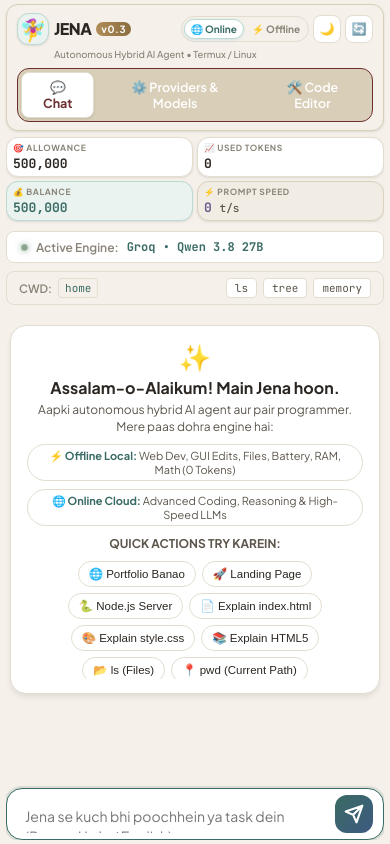
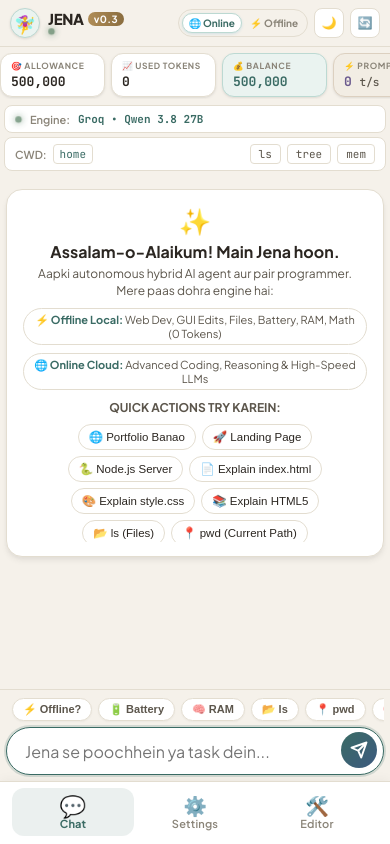
Before and after one commit to AttaallahKhan/jena2, a website: page public/index.html in a window 390 px wide. Drawn offline with Linux system fonts and the light colour scheme; no server answers.

Commit message:
feat(ui): transform UI into mobile app layout with bottom navigation bar and mobile input dock (colors preserved)

```diff
--- a/public/index.html
+++ b/public/index.html
@@ -2,7 +2,11 @@
 <html lang="en">
 <head>
   <meta charset="UTF-8">
-  <meta name="viewport" content="width=device-width, initial-scale=1.0, maximum-scale=1.0, user-scalable=no">
+  <meta name="viewport" content="width=device-width, initial-scale=1.0, maximum-scale=1.0, user-scalable=no, viewport-fit=cover">
+  <meta name="mobile-web-app-capable" content="yes">
+  <meta name="apple-mobile-web-app-capable" content="yes">
+  <meta name="apple-mobile-web-app-status-bar-style" content="black-translucent">
+  <meta name="theme-color" content="#f5f1ea" id="themeColorMeta">
   <title>Jena v0.3 — Autonomous Hybrid AI Agent</title>
   <link rel="stylesheet" href="style.css">
   <link rel="preconnect" href="https://fonts.googleapis.com">
@@ -11,14 +15,18 @@
 </head>
 <body>
   <div class="app-container">
-    <!-- Top Navigation Header -->
+    <!-- Top Mobile App Bar -->
     <header class="app-header">
-      <div class="brand">
-        <!-- Row 1: Avatar, Brand Name, Version Tag, Online/Offline Toggle, and Refresh Button -->
       <div class="header-main-row">
         <div class="header-left">
           <div class="avatar-glow">🧚‍♀️</div>
+          <div class="brand-text">
             <h1 class="brand-title">JENA <span class="version-tag">v0.3</span></h1>
+            <div class="header-status-pill">
+              <span class="pulse-dot"></span>
+              <span class="status-sub">Autonomous Hybrid Agent</span>
+            </div>
+          </div>
         </div>
 
         <div class="header-actions">
@@ -39,23 +47,6 @@
           </button>
         </div>
       </div>
-
-        <!-- Row 2: Subtitle -->
-        <p class="subtitle">Autonomous Hybrid AI Agent • Termux / Linux</p>
-      </div>
-
-      <!-- Main Navigation Tabs (Page 1 vs Page 2 vs Page 3) -->
-      <nav class="nav-tabs">
-        <button type="button" class="nav-tab active" id="tabNavMain">
-          💬 Chat
-        </button>
-        <button type="button" class="nav-tab" id="tabNavSettings">
-          ⚙️ Providers & Models
-        </button>
-        <button type="button" class="nav-tab" id="tabNavEditor">
-          🛠️ Code Editor
-        </button>
-      </nav>
     </header>
 
     <!-- ========================================================= -->
@@ -86,14 +77,15 @@
         </div>
       </section>
 
+      <!-- Compact Status Meta Strip -->
+      <div class="status-meta-row">
         <!-- Active Model Info Banner -->
         <div class="active-model-bar">
           <div class="active-model-info">
             <span class="pulse-dot"></span>
-          <span class="active-model-label">Active Engine:</span>
+            <span class="active-model-label">Engine:</span>
             <span class="active-model-name" id="mainActiveModelText">Groq &bull; Qwen 3.8 27B</span>
           </div>
-
         </div>
 
         <!-- CWD Path Indicator -->
@@ -105,7 +97,8 @@
           <div class="cwd-quick-actions">
             <button type="button" class="btn-xs-cwd" id="btnQuickLs" title="List files in current directory">ls</button>
             <button type="button" class="btn-xs-cwd" id="btnQuickTree" title="Folder tree view">tree</button>
-          <button type="button" class="btn-xs-cwd" id="btnQuickMemory" title="Learned operations & facts">memory</button>
+            <button type="button" class="btn-xs-cwd" id="btnQuickMemory" title="Learned operations & facts">mem</button>
+          </div>
         </div>
       </div>
 
@@ -142,23 +135,35 @@
         </div>
       </main>
 
-      <!-- Chat Input Area -->
+      <!-- Chat Input Area (Mobile App Docked Style) -->
       <footer class="app-footer">
+        <!-- Horizontal Quick Action Strip -->
+        <div class="mobile-quick-tray" id="mobileQuickTray">
+          <button type="button" class="quick-tray-chip" data-prompt="offline ho?">⚡ Offline?</button>
+          <button type="button" class="quick-tray-chip" data-prompt="battery check karo">🔋 Battery</button>
+          <button type="button" class="quick-tray-chip" data-prompt="kitni ram free hai">🧠 RAM</button>
+          <button type="button" class="quick-tray-chip" data-prompt="ls">📂 ls</button>
+          <button type="button" class="quick-tray-chip" data-prompt="pwd">📍 pwd</button>
+          <button type="button" class="quick-tray-chip" data-prompt="kya seekha hai">🧠 Memory</button>
+          <button type="button" class="quick-tray-chip" data-prompt="git status">🐙 Git</button>
+          <button type="button" class="quick-tray-chip" data-prompt="github commit push">🚀 Push</button>
+          <button type="button" class="quick-tray-chip" data-prompt="check karo zsh installed hay ya nahi">📦 Check zsh</button>
+        </div>
+
         <form id="chatForm" class="chat-form">
           <div class="input-wrapper">
             <textarea
               id="promptInput"
-              placeholder="Jena se kuch bhi poochhein ya task dein (Roman Urdu / English)..."
+              placeholder="Jena se poochhein ya task dein..."
               rows="1"
               required
             ></textarea>
             <button type="submit" id="btnSend" class="btn-send" title="Send (Enter)">
-              <svg viewBox="0 0 24 24" width="20" height="20" fill="none" stroke="currentColor" stroke-width="2.5">
+              <svg viewBox="0 0 24 24" width="18" height="18" fill="none" stroke="currentColor" stroke-width="2.5">
                 <path d="M22 2L11 13M22 2L15 22L11 13L2 9L22 2Z" stroke-linecap="round" stroke-linejoin="round"/>
               </svg>
             </button>
           </div>
-
         </form>
       </footer>
     </section>
@@ -560,7 +565,21 @@
       </div>
     </section>
 
-    <!-- Allowance Edit Modal (quick token budget edit on allowance card click) -->
+    <!-- Bottom Navigation Bar (Mobile App Style) -->
+    <nav class="nav-tabs mobile-bottom-nav" id="appBottomNav">
+      <button type="button" class="nav-tab active" id="tabNavMain">
+        <span class="nav-tab-icon">💬</span>
+        <span class="nav-tab-label">Chat</span>
+      </button>
+      <button type="button" class="nav-tab" id="tabNavSettings">
+        <span class="nav-tab-icon">⚙️</span>
+        <span class="nav-tab-label">Settings</span>
+      </button>
+      <button type="button" class="nav-tab" id="tabNavEditor">
+        <span class="nav-tab-icon">🛠️</span>
+        <span class="nav-tab-label">Editor</span>
+      </button>
+    </nav>
     <div class="modal-backdrop" id="allowanceModal" style="display: none;">
       <div class="modal-card modal-sm">
         <div class="modal-header">
--- a/public/style.css
+++ b/public/style.css
@@ -106,115 +106,141 @@ body {
   flex-direction: column;
   overflow: hidden;
   -webkit-font-smoothing: antialiased;
-}
-
-/* App Container */
+  -webkit-tap-highlight-color: transparent;
+  touch-action: manipulation;
+  overscroll-behavior-y: none;
+}
+
+/* App Container (Mobile-First Native App Shell) */
 .app-container {
   display: flex;
   flex-direction: column;
-  height: 100%;
+  height: 100vh;
   height: 100dvh;
-  max-width: 1100px;
+  max-width: 760px;
   margin: 0 auto;
   width: 100%;
-  padding: 8px 12px 6px;
+  padding: 0;
   overflow: hidden;
   box-sizing: border-box;
-}
-
-/* Header */
+  background: var(--bg-primary);
+  position: relative;
+}
+
+@media (min-width: 761px) {
+  body {
+    background: var(--bg-card-hover);
+  }
+  .app-container {
+    border-left: 1px solid var(--border-color);
+    border-right: 1px solid var(--border-color);
+    box-shadow: var(--shadow-md);
+  }
+}
+
+/* Mobile App Header Bar */
 .app-header {
   display: flex;
-  flex-direction: column;
-  align-items: stretch;
-  padding: 8px 14px 10px;
-  border: 1px solid var(--border-strong);
-  border-radius: var(--radius-md);
+  align-items: center;
+  justify-content: space-between;
+  padding: 8px 12px;
+  border: none;
+  border-bottom: 1px solid var(--border-color);
   flex-shrink: 0;
   background: var(--bg-primary);
-  box-shadow: var(--shadow-sm);
+  backdrop-filter: blur(12px);
+  -webkit-backdrop-filter: blur(12px);
+  z-index: 40;
   gap: 8px;
 }
 
-.brand {
-  display: flex;
-  flex-direction: column;
-  gap: 3px;
-  width: 100%;
-  flex: 1;
-  min-width: 0;
-}
-
-/* Row 1: Avatar, Brand Name & Version on Left, Mode Toggle & Refresh Buttons on Right */
 .header-main-row {
   display: flex;
   align-items: center;
   justify-content: space-between;
   width: 100%;
-  gap: 12px;
+  gap: 8px;
   flex-wrap: nowrap;
 }
 
 .header-left {
   display: flex;
   align-items: center;
-  gap: 10px;
+  gap: 8px;
   flex-shrink: 0;
   justify-content: flex-start;
+  min-width: 0;
 }
 
 .avatar-glow {
-  font-size: 26px;
-  width: 38px;
-  height: 38px;
+  font-size: 20px;
+  width: 34px;
+  height: 34px;
   display: flex;
   align-items: center;
   justify-content: center;
   background: #eaf3f0;
   border: 1px solid #bcd9d2;
-  border-radius: var(--radius-md);
+  border-radius: 50%;
   box-shadow: var(--shadow-sm);
   flex-shrink: 0;
 }
 
+:root[data-theme="dark"] .avatar-glow {
+  background: #23332f;
+  border-color: #35534c;
+}
+
+.brand-text {
+  display: flex;
+  flex-direction: column;
+  gap: 1px;
+  min-width: 0;
+}
+
 .brand-title {
   color: var(--text-primary);
-  font-size: 19px;
+  font-size: 16px;
   font-weight: 800;
-  letter-spacing: -0.5px;
+  letter-spacing: -0.3px;
   display: inline-flex;
   align-items: center;
-  gap: 8px;
+  gap: 6px;
   margin: 0;
-  line-height: 1;
+  line-height: 1.1;
   flex-shrink: 0;
 }
 
 .version-tag {
-  font-size: 11px;
+  font-size: 10px;
   font-weight: 700;
-  padding: 2px 7px;
+  padding: 1px 6px;
   background: linear-gradient(90deg, #b08d57, #8a6d3f);
   color: #fff;
   border-radius: 20px;
-  letter-spacing: 0.5px;
+  letter-spacing: 0.4px;
   line-height: 1.2;
 }
 
-/* Row 2: Subtitle */
-.subtitle {
-  font-size: 11px;
+.header-status-pill {
+  display: inline-flex;
+  align-items: center;
+  gap: 5px;
+  font-size: 10px;
   color: var(--text-muted);
   font-weight: 500;
-  margin: 0;
-  padding-left: 48px;
-  line-height: 1.3;
+}
+
+.status-sub {
+  white-space: nowrap;
+  overflow: hidden;
+  text-overflow: ellipsis;
 }
 
 .header-actions {
   display: inline-flex;
   align-items: center;
-  gap: 8px;
+  gap: 6px;
   flex-shrink: 0;
 }
 
@@ -245,13 +271,45 @@ body {
   50% { opacity: 0.4; transform: scale(0.85); }
 }
 
-/* Token Dashboard */
+/* Token Dashboard (Swipeable Mobile Widget Bar) */
 .token-dashboard {
   display: grid;
   grid-template-columns: repeat(4, 1fr);
-  gap: 8px;
-  margin-top: 8px;
+  gap: 6px;
+  margin-top: 6px;
+  padding: 0 8px;
   flex-shrink: 0;
+}
+
+@media (max-width: 640px) {
+  .token-dashboard {
+    display: flex;
+    overflow-x: auto;
+    scroll-snap-type: x mandatory;
+    -webkit-overflow-scrolling: touch;
+    scrollbar-width: none;
+    gap: 6px;
+    padding: 0 8px 2px;
+  }
+  .token-dashboard::-webkit-scrollbar {
+    display: none;
+  }
+  .token-card {
+    min-width: 105px;
+    flex: 1 0 auto;
+    scroll-snap-align: start;
+    padding: 6px 10px !important;
+    border-radius: var(--radius-sm);
+  }
+  .token-label {
+    font-size: 8.5px !important;
+  }
+  .token-val {
+    font-size: 13px !important;
+  }
+  .token-sub {
+    display: none !important;
+  }
 }
 
 .token-card {
@@ -586,11 +644,11 @@ body {
 }
 
 .message-bubble {
-  max-width: 82%;
-  padding: 12px 16px;
-  border-radius: var(--radius-md);
-  font-size: 13.5px;
-  line-height: 1.6;
+  max-width: 86%;
+  padding: 10px 14px;
+  border-radius: 18px;
+  font-size: 14px;
+  line-height: 1.5;
   word-break: break-word;
 }
 
@@ -598,7 +656,7 @@ body {
   background: linear-gradient(135deg, #3a6b64, #3d5a80);
   color: #fff;
   border-bottom-right-radius: 4px;
-  box-shadow: 0 1px 3px rgba(2, 132, 199, 0.25);
+  box-shadow: 0 1px 3px rgba(43, 38, 33, 0.12);
 }
 
 .message-row.assistant .message-bubble {
@@ -611,7 +669,7 @@ body {
 
 .message-bubble code {
   background: var(--bg-card-hover);
-  color: #3a6b64;
+  color: var(--accent-cyan);
   padding: 2px 6px;
   border-radius: 4px;
   font-family: var(--font-mono);
@@ -622,14 +680,15 @@ body {
   background: var(--bg-card-hover);
   border: 1px solid var(--border-color);
   border-radius: var(--radius-sm);
-  padding: 10px 14px;
+  padding: 10px 12px;
   margin: 8px 0;
   overflow-x: auto;
+  -webkit-overflow-scrolling: touch;
 }
 
 .message-bubble pre code {
   background: transparent;
-  color: #0f172a;
+  color: var(--text-primary);
   padding: 0;
   border: none;
   font-size: 12px;
@@ -669,19 +728,63 @@ body {
   color: #8a6d99;
 }
 
-/* Chat Input Footer */
+/* Mobile Quick Action Tray */
+.mobile-quick-tray {
+  display: flex;
+  overflow-x: auto;
+  white-space: nowrap;
+  gap: 6px;
+  padding: 4px 6px 6px;
+  scrollbar-width: none;
+  -webkit-overflow-scrolling: touch;
+  flex-shrink: 0;
+}
+
+.mobile-quick-tray::-webkit-scrollbar {
+  display: none;
+}
+
+.quick-tray-chip {
+  background: var(--bg-surface);
+  border: 1px solid var(--border-color);
+  border-radius: 16px;
+  color: var(--text-secondary);
+  font-size: 11px;
+  font-weight: 600;
+  padding: 4px 10px;
+  cursor: pointer;
+  transition: all 0.15s ease;
+  flex-shrink: 0;
+  display: inline-flex;
+  align-items: center;
+  gap: 4px;
+  box-shadow: 0 1px 2px rgba(0, 0, 0, 0.04);
+}
+
+.quick-tray-chip:hover {
+  background: var(--bg-card-hover);
+  border-color: var(--accent-cyan);
+  color: var(--accent-cyan);
+}
+
+.quick-tray-chip:active {
+  transform: scale(0.93);
+}
+
+/* Chat Input Footer (Docked Mobile App Bar) */
 .app-footer {
-  padding-top: 6px;
+  padding: 4px 10px 8px;
   flex-shrink: 0;
   position: relative;
-  z-index: 20;
+  z-index: 30;
   background: var(--bg-primary);
+  border-top: 1px solid var(--border-color);
 }
 
 .chat-form {
   display: flex;
   flex-direction: column;
-  gap: 6px;
+  gap: 4px;
 }
 
 .input-wrapper {
@@ -689,15 +792,15 @@ body {
   align-items: flex-end;
   background: var(--bg-surface);
   border: 1px solid var(--border-color);
-  border-radius: var(--radius-lg);
-  padding: 6px 10px;
-  transition: all 0.2s ease;
+  border-radius: 24px;
+  padding: 4px 6px 4px 14px;
+  transition: border-color 0.2s ease, box-shadow 0.2s ease;
   box-shadow: var(--shadow-sm);
 }
 
 .input-wrapper:focus-within {
   border-color: var(--accent-cyan);
-  box-shadow: 0 0 0 2px rgba(58, 107, 100, 0.15);
+  box-shadow: 0 0 0 2px rgba(58, 107, 100, 0.18);
 }
 
 #promptInput {
@@ -707,26 +810,36 @@ body {
   outline: none;
   color: var(--text-primary);
   font-family: var(--font-main);
-  font-size: 14px;
+  font-size: 16px; /* Prevents auto zoom on mobile */
   resize: none;
-  max-height: 120px;
-  padding: 6px 8px;
-  line-height: 1.4;
+  max-height: 110px;
+  padding: 7px 4px;
+  line-height: 1.35;
 }
 
 .btn-send {
   background: linear-gradient(135deg, var(--accent-cyan), var(--accent-blue));
   border: none;
   color: #fff;
-  width: 38px;
-  height: 38px;
-  border-radius: var(--radius-md);
+  width: 36px;
+  height: 36px;
+  border-radius: 50%;
   display: flex;
   align-items: center;
   justify-content: center;
   cursor: pointer;
-  transition: all 0.2s ease;
+  transition: transform 0.15s ease, opacity 0.15s ease;
   flex-shrink: 0;
+  margin-bottom: 2px;
+}
+
+.btn-send:hover {
+  opacity: 0.95;
+  box-shadow: 0 0 10px rgba(58, 107, 100, 0.35);
+}
+
+.btn-send:active {
+  transform: scale(0.90);
 }
 
 .btn-send:hover {
@@ -976,43 +1089,70 @@ body {
   color: var(--text-secondary);
 }
 
-/* Main Navigation Tabs */
-.nav-tabs {
-  display: flex;
-  align-items: center;
-  gap: 4px;
-  background: var(--border-strong);
-  border: 1px solid #6b2f2f;
-  padding: 3px;
+/* Mobile App Bottom Navigation Bar */
+.mobile-bottom-nav {
+  display: grid;
+  grid-template-columns: repeat(3, 1fr);
+  background: var(--bg-surface);
+  border-top: 1px solid var(--border-color);
+  padding: 6px 12px max(8px, env(safe-area-inset-bottom, 8px));
+  flex-shrink: 0;
+  z-index: 50;
+  box-shadow: 0 -2px 10px rgba(0, 0, 0, 0.04);
+}
+
+.mobile-bottom-nav .nav-tab {
+  background: transparent;
+  border: none;
+  color: var(--text-muted);
+  font-family: var(--font-main);
+  font-size: 11px;
+  font-weight: 600;
+  padding: 6px 8px;
   border-radius: var(--radius-md);
-}
-
-.nav-tab {
-  background: transparent;
-  border: 1px solid transparent;
-  color: #fff;
-  font-family: var(--font-main);
-  font-size: 12.5px;
-  font-weight: 600;
-  padding: 6px 14px;
-  border-radius: var(--radius-sm);
   cursor: pointer;
-  transition: all 0.2s ease;
-  display: flex;
-  align-items: center;
-  gap: 6px;
-}
-
-.nav-tab:hover {
-  color: var(--text-primary);
-}
-
-.nav-tab.active {
-  background: var(--bg-surface);
-  color: #6b2f2f;
+  transition: all 0.15s ease;
+  display: flex;
+  flex-direction: column;
+  align-items: center;
+  justify-content: center;
+  gap: 3px;
+  min-height: 48px;
+}
+
+.mobile-bottom-nav .nav-tab-icon {
+  font-size: 19px;
+  line-height: 1;
+  transition: transform 0.15s ease;
+}
+
+.mobile-bottom-nav .nav-tab-label {
+  font-size: 11px;
+  line-height: 1;
+  letter-spacing: 0.2px;
+}
+
+.mobile-bottom-nav .nav-tab:hover {
+  color: var(--text-primary);
+}
+
+.mobile-bottom-nav .nav-tab:active {
+  transform: scale(0.92);
+}
+
+.mobile-bottom-nav .nav-tab.active {
+  color: var(--accent-cyan);
+  background: rgba(58, 107, 100, 0.10);
   font-weight: 700;
-  box-shadow: var(--shadow-sm);
-  border: 1px solid var(--border-color);
+}
+
+:root[data-theme="dark"] .mobile-bottom-nav .nav-tab.active {
+  color: var(--accent-cyan);
+  background: rgba(90, 156, 147, 0.14);
+}
+
+.mobile-bottom-nav .nav-tab.active .nav-tab-icon {
+  transform: scale(1.12);
 }
 
 /* Page Views */
@@ -1027,7 +1167,41 @@ body {
 
 .page-view#pageSettings {
   overflow-y: auto;
-  padding-bottom: 24px;
+  padding-bottom: 90px;
+}
+
+/* Status Meta Row (Combines Active Model & CWD in compact row) */
+.status-meta-row {
+  display: flex;
+  align-items: center;
+  justify-content: space-between;
+  gap: 6px;
+  margin-top: 6px;
+  flex-shrink: 0;
+  padding: 0 8px;
+}
+
+.status-meta-row .active-model-bar {
+  margin-top: 0;
+  flex: 1;
+  padding: 6px 10px;
+  font-size: 11px;
+  background: var(--bg-surface);
+  border: 1px solid var(--border-color);
+  border-radius: var(--radius-sm);
+  white-space: nowrap;
+  overflow: hidden;
+  text-overflow: ellipsis;
+}
+
+.status-meta-row .cwd-status-bar {
+  margin-top: 0;
+  flex: 1;
+  padding: 6px 10px;
+  font-size: 11px;
+  background: var(--bg-surface);
+  border: 1px solid var(--border-color);
+  border-radius: var(--radius-sm);
 }
 
 /* Active Model Bar (Main Page) */
@@ -1039,7 +1213,7 @@ body {
   border: 1px solid var(--border-color);
   border-radius: var(--radius-sm);
   padding: 7px 14px;
-  margin-top: 10px;
+  margin-top: 8px;
   font-size: 12px;
   flex-shrink: 0;
 }
@@ -1580,66 +1754,34 @@ body {
   to { opacity: 0; transform: translateY(-8px) scale(0.95); }
 }
 
-/* Mobile Responsive */
+/* Mobile Responsive (True Native Mobile App Experience) */
 @media (max-width: 768px) {
   .app-container {
-    padding: 4px 6px;
+    max-width: 100%;
+    width: 100%;
+    border-left: none;
+    border-right: none;
+    box-shadow: none;
+    padding: 0;
   }
   .app-header {
-    flex-direction: column;
-    align-items: stretch;
-    gap: 8px;
     padding: 8px 10px;
   }
-  .brand {
-    width: 100%;
-  }
   .header-main-row {
-    justify-content: space-between;
     gap: 6px;
-    flex-wrap: nowrap;
-  }
-  .header-left {
-    display: flex;
-    align-items: center;
-    gap: 8px;
-    flex-shrink: 0;
-  }
-  .header-actions {
-    display: inline-flex;
-    align-items: center;
-    gap: 6px;
-    flex-shrink: 0;
-    margin-left: auto;
-  }
-  .subtitle {
-    padding-left: 44px;
-    font-size: 10.5px;
-  }
-  .nav-tabs {
-    width: 100%;
-    justify-content: center;
+  }
+  .status-meta-row {
+    padding: 0 4px;
+    gap: 4px;
   }
   .token-dashboard {
-    grid-template-columns: repeat(4, 1fr);
-    gap: 4px;
-    margin-top: 6px;
-  }
-  .token-card {
-    padding: 4px 6px;
-  }
-  .token-label {
-    font-size: 8.5px;
-  }
-  .token-val {
-    font-size: 13px;
-  }
-  .token-sub {
-    font-size: 8.5px;
-    display: none;
-  }
-  .keys-shortcut {
-    display: none;
+    padding: 0 4px 2px;
+  }
+  .chat-viewport {
+    padding: 8px 6px;
+  }
+  .app-footer {
+    padding: 4px 6px 6px;
   }
   .form-row {
     flex-direction: column;
@@ -1658,55 +1800,36 @@ body {
 }
 
 @media (max-width: 480px) {
-  .header-main-row {
+  .brand-title {
+    font-size: 15px;
     gap: 4px;
-    flex-wrap: nowrap;
-  }
-  .header-left {
-    display: flex;
-    align-items: center;
-    gap: 5px;
-    flex-shrink: 0;
-  }
-  .header-actions {
-    gap: 4px;
+  }
+  .status-sub {
+    display: none;
   }
   .avatar-glow {
-    font-size: 22px;
-    width: 32px;
-    height: 32px;
-  }
-  .brand-title {
-    font-size: 16px;
-    gap: 5px;
-  }
-  .version-tag {
-    font-size: 10px;
-    padding: 1px 5px;
-  }
-  .mode-toggle-group {
-    padding: 2px;
+    width: 30px;
+    height: 30px;
+    font-size: 18px;
   }
   .mode-toggle-btn {
     padding: 3px 6px;
     font-size: 10px;
-    gap: 2px;
   }
   .btn-icon-header {
-    width: 28px;
-    height: 28px;
+    width: 30px;
+    height: 30px;
     font-size: 12px;
   }
-  .subtitle {
-    font-size: 9.5px;
-    padding-left: 37px;
-  }
-  .token-dashboard {
-    grid-template-columns: repeat(2, 1fr);
+  .status-meta-row {
+    flex-direction: column;
+    align-items: stretch;
     gap: 4px;
   }
-  .token-sub {
-    display: none;
+  .message-bubble {
+    max-width: 90%;
+    font-size: 13.5px;
+    padding: 9px 12px;
   }
 }
 
```
Lines whose indentation alone changed are shown as unchanged.
